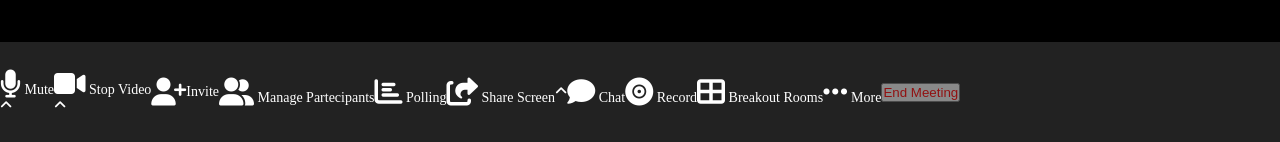
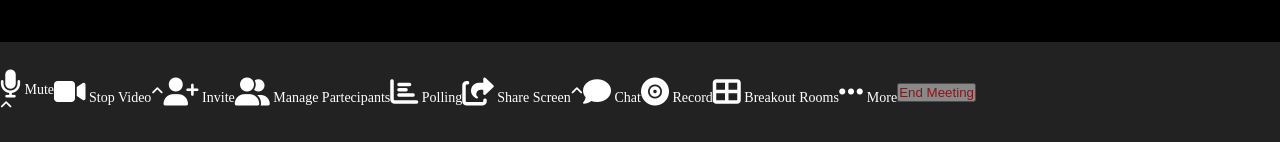
Before and after one commit to bettercallpaul07/html-css-zoom, a plain HTML site: page index.html in a window 1280 px wide. Shown: the part 1458-1600 px from the top of the page. Drawn offline with Linux system fonts and the light colour scheme.

```diff
--- a/css/style.css
+++ b/css/style.css
@@ -2,6 +2,11 @@
     margin: 0;
     padding: 0;
     box-sizing: border-box;
+}
+
+main {
+    height: 100%;
+
 }
 
 
@@ -66,12 +71,10 @@ main .gallery {
 
 .leftbotton-bar, .centerbotton-bar, .rightbottonbar {
     display: flex;
-    justify-content: space-evenly;
+    justify-content: space-between;
     align-items: center;
     flex-shrink: 0;
 }
-
-
 
 
 .end-button {
--- a/index.html
+++ b/index.html
@@ -322,6 +322,7 @@
                 <div class="icon">
                     <i class="fas fa-video fa-2x"></i>
                     <span>Stop Video</span>
+                </div>
                 <div class="icon">
                     <i class="fas fa-angle-up"></i>
                 </div>
@@ -329,6 +330,8 @@
 
 
             <div class="centerbotton-bar">
+
+                <div>
                     <i class="fas fa-user-plus fa-2x"></i>
                     <span>Invite</span>
                 </div>
@@ -387,19 +390,12 @@
 
 
 
-
-
-
-
             <div class="rightbotton-bar">
                 <button class="end-button">End Meeting</button>
             </div>
 
         </div>
 
-    </div>
-
-
 
     </body>
 </html>
```
Lines whose indentation alone changed are shown as unchanged.
